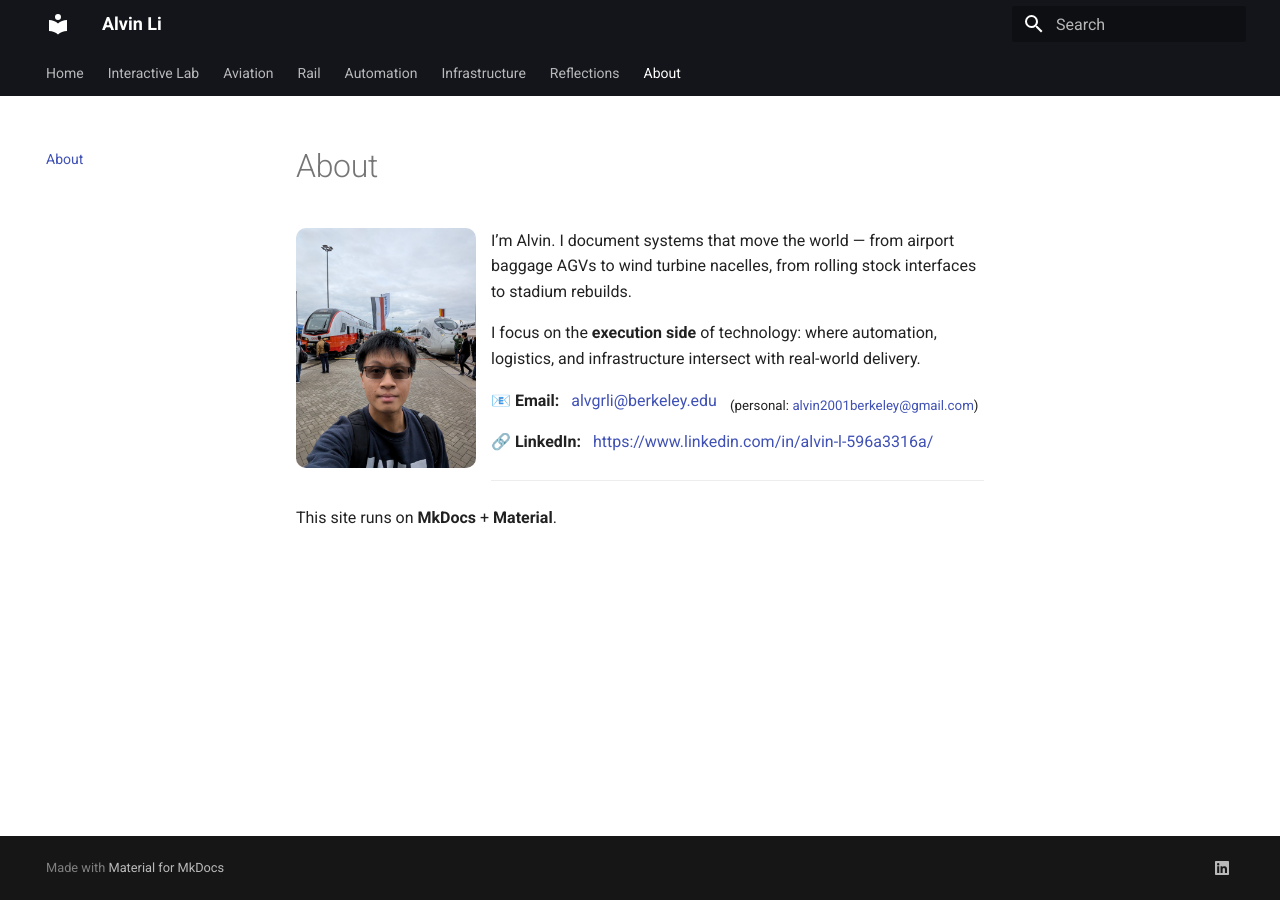
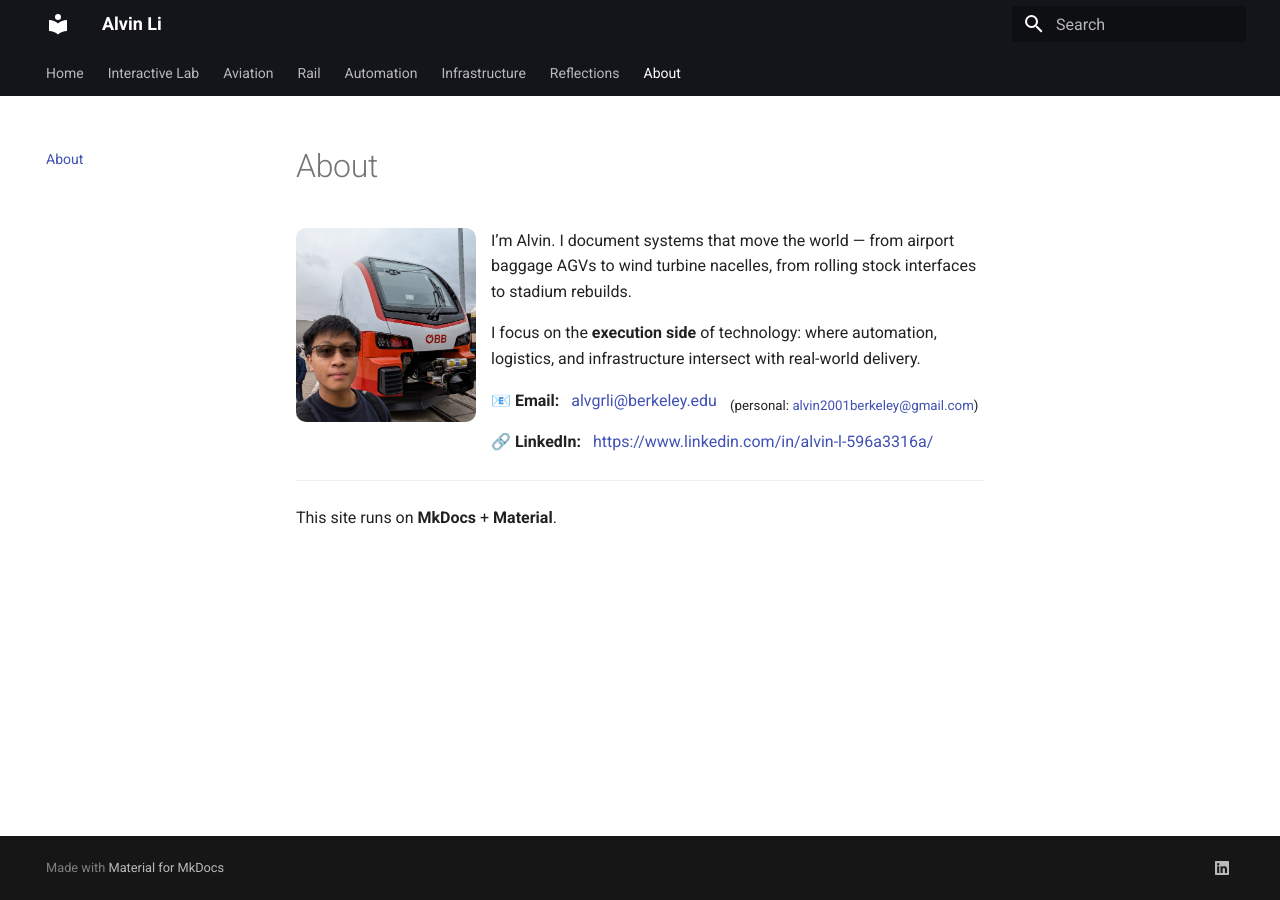
Before and after one commit to alvvvli/alvin-site, an MkDocs documentation site: the page built from docs/about.md, in a window 1280 px wide. Built offline with MkDocs 1.6.1 and Material for MkDocs 9.7.7, drawn with Linux system fonts in a browser that asks for light colours.

Commit message:
Update about.md

```diff
--- a/docs/about.md
+++ b/docs/about.md
@@ -1,6 +1,6 @@
 # About
 
-<img src="/alvin-site/JPG_VID/innotrans.jpg" alt="Alvin Li" width="180" align="left" style="margin-right:15px; border-radius:10px;" />
+<img src="/alvin-site/JPG_VID/innotrans3.jpg" alt="Alvin Li" width="180" align="left" style="margin-right:15px; border-radius:10px;" />
 
 I’m Alvin. I document systems that move the world — from airport baggage AGVs to wind turbine nacelles, from rolling stock interfaces to stadium rebuilds.
 
```
